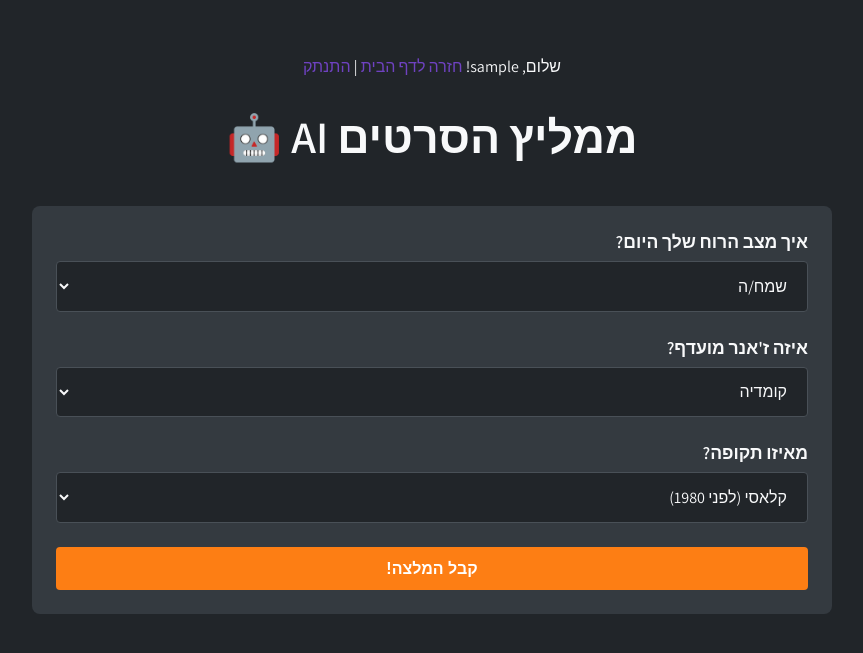
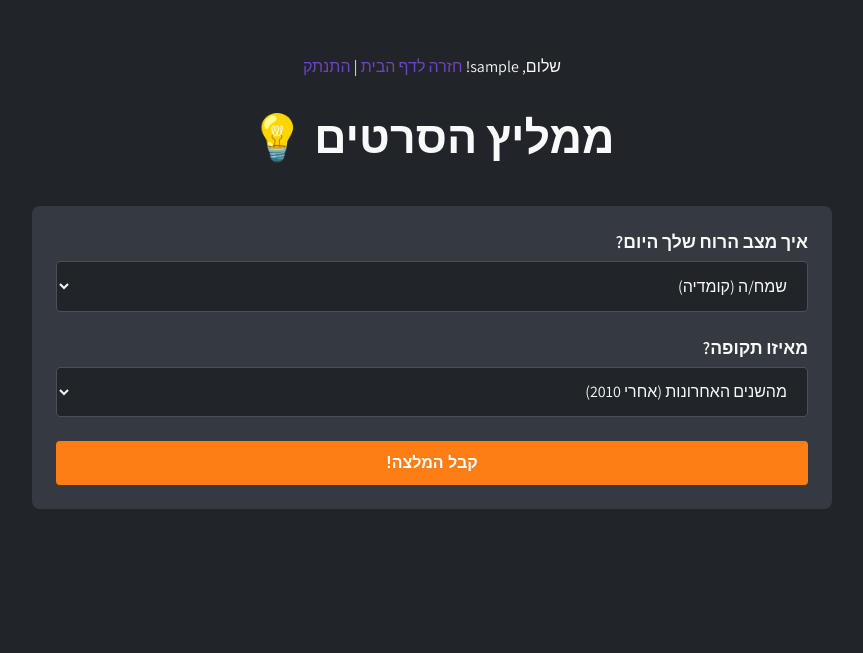
Before and after one commit to VirginiaBensen/movie-watchlist, a Flask app: page /recommend in a window 1280 px wide. Shown: the top 653 px of the page, without its empty margins (208-1071 px from the left). Run offline with Flask 3, Linux system fonts and the light colour scheme; the visitor is signed in with stand-in values (Sample User, id 1).

Commit message:
Update title and headings in recommend.html

```diff
--- a/templates/recommend.html
+++ b/templates/recommend.html
@@ -3,7 +3,7 @@
 <head>
     <meta charset="UTF-8">
     <meta name="viewport" content="width=device-width, initial-scale=1.0">
-    <title>ממליץ סרטים AI</title>
+    <title>ממליץ סרטים</title>
     <link rel="preconnect" href="https://fonts.googleapis.com">
     <link rel="preconnect" href="https://fonts.gstatic.com" crossorigin>
     <link href="https://fonts.googleapis.com/css2?family=Assistant:wght@400;600&display=swap" rel="stylesheet">
@@ -42,24 +42,10 @@
         .add-button:hover { background-color: var(--primary-color); color: white; }
         .header-link { color: var(--primary-color); text-decoration: none; }
 
-        .flash-messages {
-            list-style-type: none;
-            padding: 0;
-            margin-bottom: 1.5rem;
-        }
-        .flash-message {
-            padding: 1rem;
-            border-radius: 4px;
-            font-weight: 600;
-        }
-        .flash-message.danger {
-            background-color: var(--danger-color);
-            color: white;
-        }
-        .flash-message.warning {
-            background-color: var(--warning-color);
-            color: #212529;
-        }
+        .flash-messages { list-style-type: none; padding: 0; margin-bottom: 1.5rem; }
+        .flash-message { padding: 1rem; border-radius: 4px; font-weight: 600; }
+        .flash-message.danger { background-color: var(--danger-color); color: white; }
+        .flash-message.warning { background-color: var(--warning-color); color: #212529; }
     </style>
 </head>
 <body>
@@ -70,7 +56,7 @@
                 <a href="{{ url_for('index') }}" class="header-link">חזרה לדף הבית</a> |
                 <a href="{{ url_for('logout') }}" class="header-link">התנתק</a>
             </p>
-            <h1>ממליץ הסרטים AI 🤖</h1>
+            <h1>ממליץ הסרטים 💡</h1>
         </header>
 
         {% with messages = get_flashed_messages(with_categories=true) %}
@@ -88,31 +74,20 @@
                 <div class="form-group">
                     <label for="mood">איך מצב הרוח שלך היום?</label>
                     <select id="mood" name="mood" class="form-input form-select">
-                        <option value="happy">שמח/ה</option>
-                        <option value="sad">קצת עצוב/ה</option>
-                        <option value="adventurous">בא לי הרפתקה</option>
-                        <option value="thoughtful">בא לי משהו שיגרום לי לחשוב</option>
-                        <option value="romantic">רומנטי/ת</option>
-                    </select>
-                </div>
-                <div class="form-group">
-                    <label for="genre">איזה ז'אנר מועדף?</label>
-                    <select id="genre" name="genre" class="form-input form-select">
-                        <option value="comedy">קומדיה</option>
-                        <option value="drama">דרמה</option>
-                        <option value="action">אקשן</option>
-                        <option value="sci-fi">מדע בדיוני</option>
-                        <option value="romance">רומנטיקה</option>
-                        <option value="horror">אימה</option>
+                        <option value="happy">שמח/ה (קומדיה)</option>
+                        <option value="sad">קצת עצוב/ה (דרמה)</option>
+                        <option value="adventurous">בא לי הרפתקה (אקשן)</option>
+                        <option value="thoughtful">בא לי משהו מעמיק (דוקו/היסטוריה)</option>
+                        <option value="romantic">רומנטי/ת (רומנטיקה)</option>
                     </select>
                 </div>
                 <div class="form-group">
                     <label for="era">מאיזו תקופה?</label>
                     <select id="era" name="era" class="form-input form-select">
-                        <option value="classic (pre-1980)">קלאסי (לפני 1980)</option>
-                        <option value="the 80s or 90s">שנות ה-80 או ה-90</option>
-                        <option value="the 2000s">שנות ה-2000</option>
-                        <option value="recent (last 5 years)">מהשנים האחרונות</option>
+                        <option value="classic">קלאסי (לפני 1980)</option>
+                        <option value="80s90s">שנות ה-80 או ה-90</option>
+                        <option value="2000s">שנות ה-2000</option>
+                        <option value="recent" selected>מהשנים האחרונות (אחרי 2010)</option>
                     </select>
                 </div>
                 <button type="submit" class="search-button">קבל המלצה!</button>
@@ -121,7 +96,7 @@
 
         <main>
             {% if recommendation %}
-                <h2 class="section-title">ה-AI ממליץ לך על...</h2>
+                <h2 class="section-title">מצאנו לך סרט...</h2>
                 <div class="movie-grid" style="grid-template-columns: 1fr; max-width: 400px; margin: 0 auto;">
                     <div class="movie-card">
                         <img src="{{ recommendation.poster_url }}" alt="פוסטר של {{ recommendation.title }}" class="movie-poster">
```
